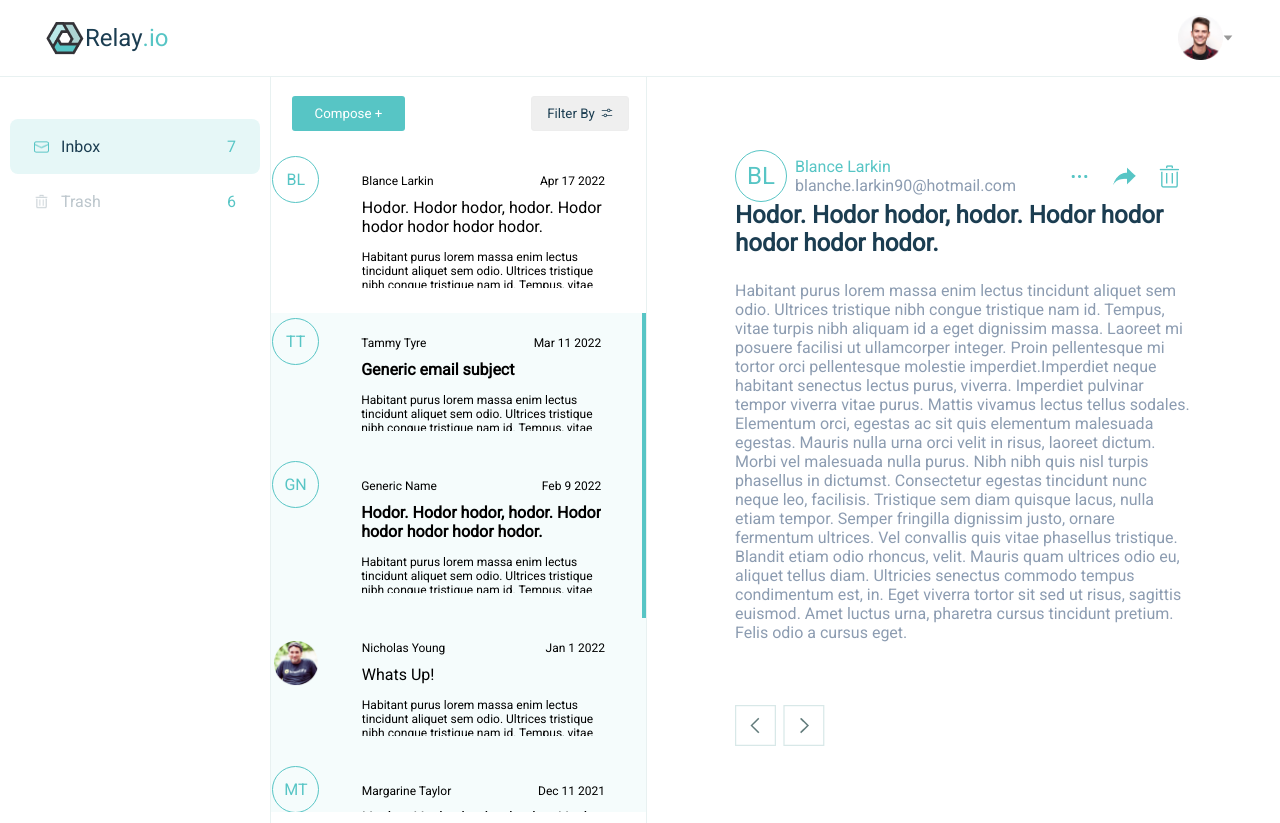
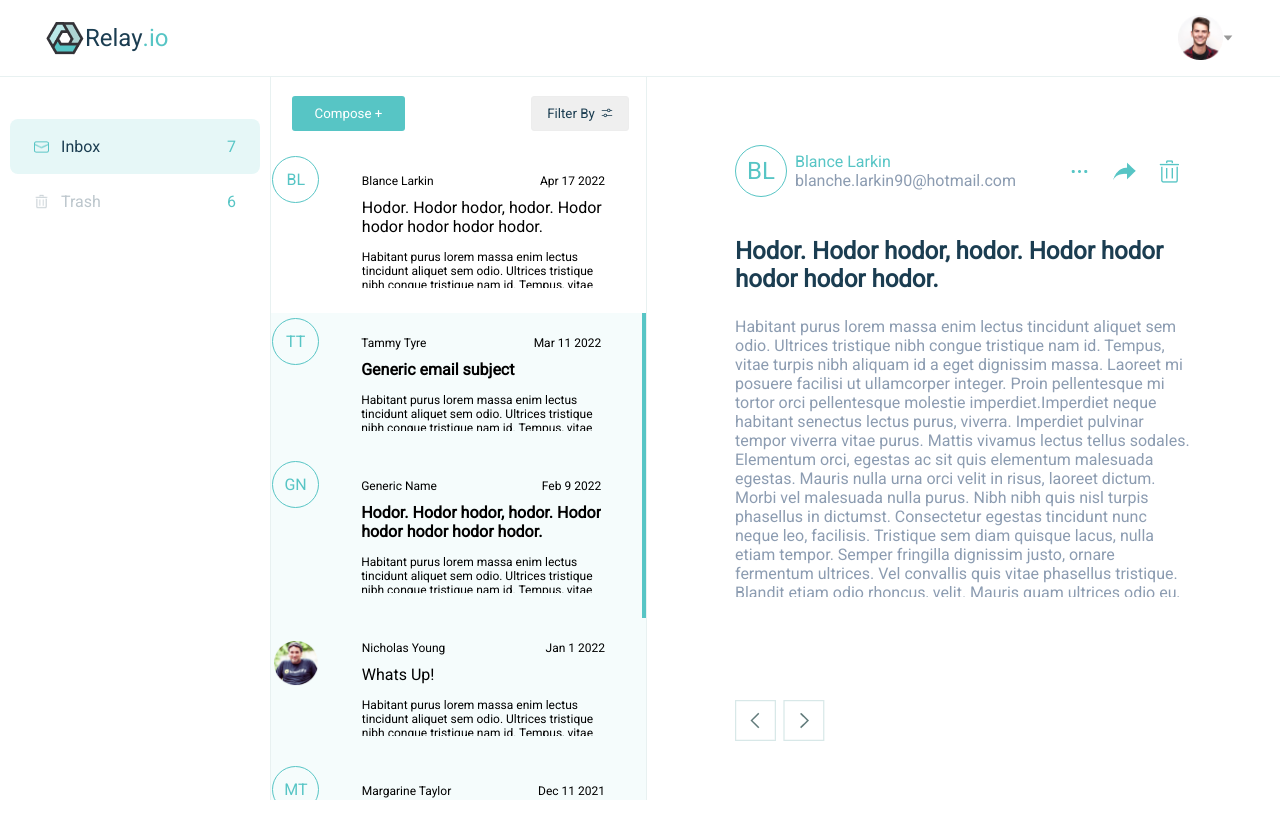
Before and after one commit to wtang98/email-ui, a React (Create React App) app: page / in a window 1280 px wide. After the commit the page ends 800 px from the top, so only its background shows below. Built offline with nearby package versions, Linux system fonts and the light colour scheme.

Commit message:
reconfiged some scss and added more tests

```diff
--- a/src/components/main-canvas/email-content/emailContent.scss
+++ b/src/components/main-canvas/email-content/emailContent.scss
@@ -1,7 +1,7 @@
 @import '../../../assets/assets.scss';
 
 .emailContent{
-    padding: 73px 88px;
+    padding: 68px 88px 0 88px;
     overflow-y: scroll;
     &__container{
         height: 75vh;
@@ -59,12 +59,12 @@
             }
         }
         &-message{
-            overflow: auto;
+            overflow: scroll;
             transform: translateY(-4vh);
             display: flex;
             flex-direction: column;
             justify-content: space-between;
-            min-height: 30vh;
+            height: 45vh;
             &-subject{
                 margin-bottom: 24px;
                 font-size: 24px;
@@ -72,6 +72,7 @@
                 color: $dark-blue;
             }
             &-main{
+                overflow: scroll;
                 color: $light-blue;
             }
         }
--- a/src/components/main-canvas/email-feed/emailFeed.scss
+++ b/src/components/main-canvas/email-feed/emailFeed.scss
@@ -1,7 +1,7 @@
 @import '../../../assets/assets.scss';
 
 .emailFeed{
-    height: calc(100vh - 65px);
+    height: calc(100vh - 77px);
     width: 100%;
     font-family: $font-primary;
     overflow: scroll;
--- a/src/components/main-canvas/email-feed/filterMenu/filterMenu.jsx
+++ b/src/components/main-canvas/email-feed/filterMenu/filterMenu.jsx
@@ -8,7 +8,7 @@ const FilterMenu = ({filterUrgentMail, handleSortByDate}) => {
             <div className="filterMenu__container">
                 <div className="filterMenu__container-urgent">
                     <p>Urgent?</p>
-                    <input type="checkbox" name="urgent" id=""  onChange={filterUrgentMail}/>
+                    <input type="checkbox" name="urgent" id=""  onChange={filterUrgentMail} data-cy='urgentFilter'/>
                 </div>
                 <div className="filterMenu__container-date">
                     <p>Sort By</p>
--- a/src/components/main-canvas/main.scss
+++ b/src/components/main-canvas/main.scss
@@ -1,6 +1,7 @@
 .main{
     background-color: #FFFFFF;
     display: flex;
+    height: calc(100vh - 77px);
     &__sideNav{
         width: 16.46vw;
         min-width: 270px;
--- a/src/components/main-canvas/main.tsx
+++ b/src/components/main-canvas/main.tsx
@@ -36,10 +36,12 @@ const Main: React.FC = () => {
     const showInbox = () => {
         setShowingInbox(true)
         setdisplayEmailMessage(orignalUrgentArray[0])
+        setSelectedId(orignalUrgentArray[0].id)
     }
     const showTrash = () => {
         setShowingInbox(false)
         setdisplayEmailMessage(originalUrgentTrashArray[0])
+        setSelectedId(originalUrgentTrashArray[0].id)
     }
 
     const handleSortByDate = (e) => {
```
Also changed, not shown: 1 other file (tests, documents, lock files or other folders).
